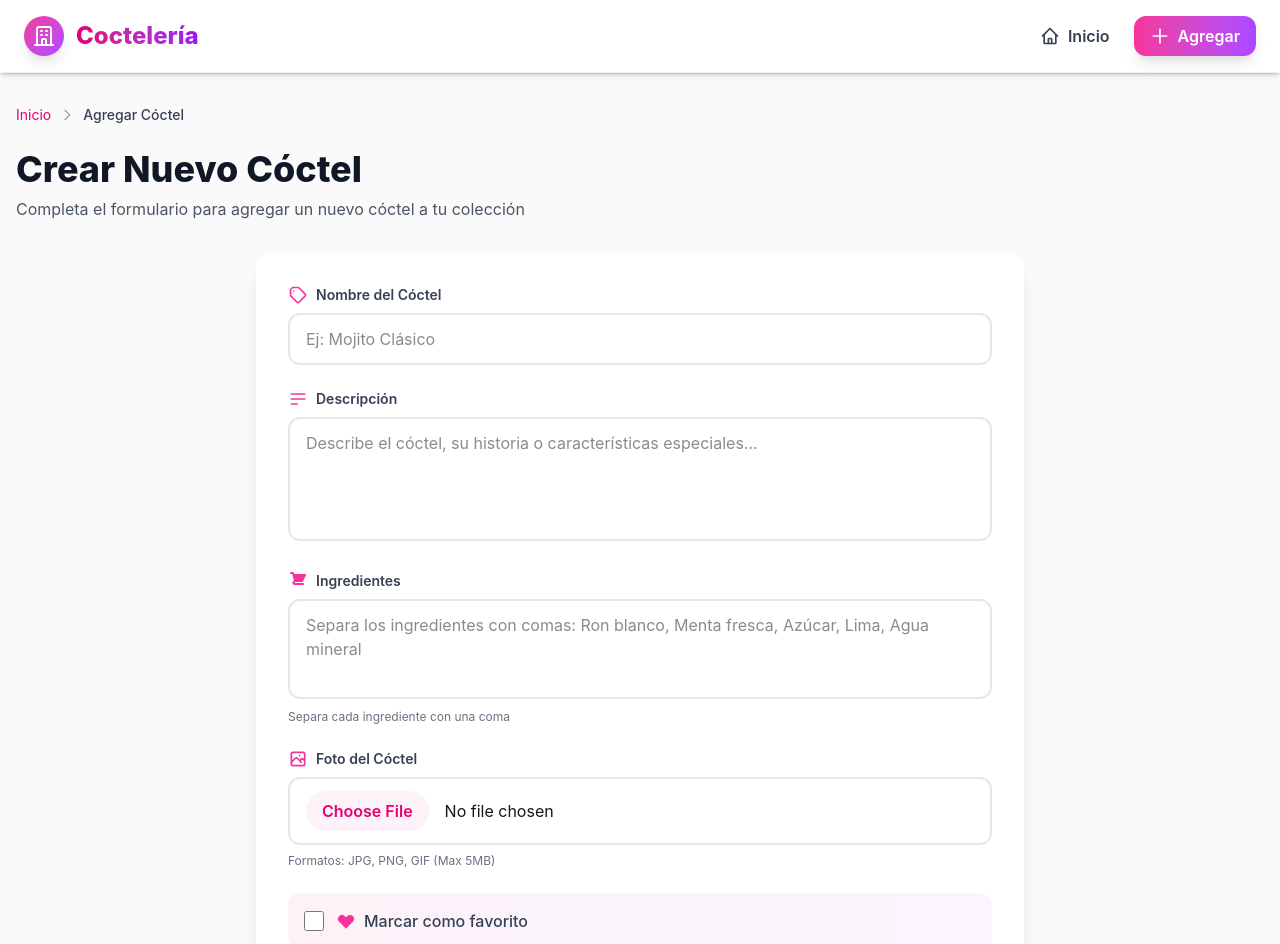
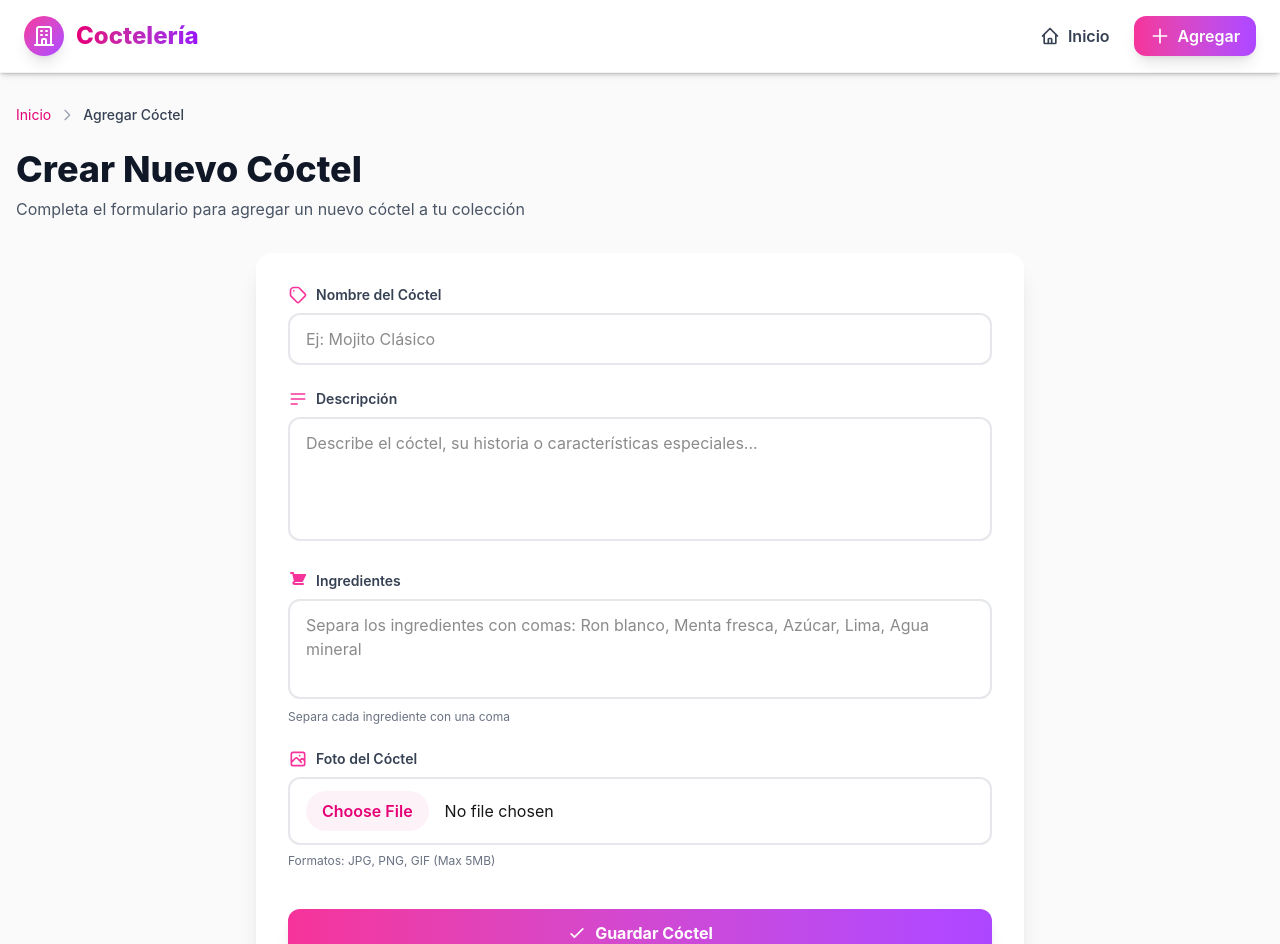
Before and after one commit to Andrespipe1/cocteleria, a Next.js app in the folder frontend/: page /agregar in a window 1280 px wide. Shown: the top 944 px of the page. Built offline with nearby package versions, Linux system fonts and the light colour scheme.

Commit message:
Ultimos arreglos realizados para mejoras en el manejo de favoritos.

```diff
--- a/frontend/src/app/agregar/page.js
+++ b/frontend/src/app/agregar/page.js
@@ -17,7 +17,6 @@ export default function AgregarPage() {
       data.append('nombre', form.nombre);
       data.append('descripcion', form.descripcion);
       data.append('ingredientes', form.ingredientes);
-      data.append('favorito', form.favorito);
       if (form.foto) data.append('foto', form.foto);
 
       const API_URL = process.env.NEXT_PUBLIC_API_URL;
--- a/frontend/src/app/editar/[id]/page.js
+++ b/frontend/src/app/editar/[id]/page.js
@@ -42,7 +42,6 @@ export default function EditarPage() {
       data.append('nombre', form.nombre);
       data.append('descripcion', form.descripcion);
       data.append('ingredientes', form.ingredientes);
-      data.append('favorito', form.favorito);
       if (form.foto) data.append('foto', form.foto);
 
       const API_URL = process.env.NEXT_PUBLIC_API_URL;
--- a/frontend/src/components/CoctelForm.js
+++ b/frontend/src/components/CoctelForm.js
@@ -5,7 +5,6 @@ export default function CoctelForm({ initialData = {}, onSubmit, loading }) {
     nombre: initialData.nombre || '',
     descripcion: initialData.descripcion || '',
     ingredientes: initialData.ingredientes || '',
-    favorito: initialData.favorito || false,
     foto: null,
   });
   const [preview, setPreview] = useState(initialData.foto_url || '');
@@ -123,24 +122,6 @@ export default function CoctelForm({ initialData = {}, onSubmit, loading }) {
         </div>
       </div>
 
-      {/* Favorito */}
-      <div className="flex items-center gap-3 p-4 bg-gradient-to-r from-pink-50 to-purple-50 rounded-xl">
-        <input
-          type="checkbox"
-          name="favorito"
-          checked={form.favorito}
-          onChange={handleChange}
-          id="favorito-check"
-          className="w-5 h-5 text-pink-600 border-2 border-gray-300 rounded focus:ring-2 focus:ring-pink-400 cursor-pointer"
-        />
-        <label htmlFor="favorito-check" className="flex items-center gap-2 text-gray-700 font-medium cursor-pointer">
-          <svg className="w-5 h-5 text-pink-500" fill="currentColor" viewBox="0 0 20 20">
-            <path fillRule="evenodd" d="M3.172 5.172a4 4 0 015.656 0L10 6.343l1.172-1.171a4 4 0 115.656 5.656L10 17.657l-6.828-6.829a4 4 0 010-5.656z" clipRule="evenodd" />
-          </svg>
-          Marcar como favorito
-        </label>
-      </div>
-
       {/* Botones */}
       <div className="flex gap-3 pt-4">
         <button
--- a/frontend/src/hooks/useFavorites.js
+++ b/frontend/src/hooks/useFavorites.js
@@ -14,7 +14,6 @@ function saveFavoritesToStorage(ids) {
   if (typeof window === 'undefined') return;
   try {
     localStorage.setItem('favoritos', JSON.stringify(ids));
-    // Disparar evento custom para sincronizar
     window.dispatchEvent(new Event('favoritesChanged'));
   } catch (err) {
     console.error('Error al guardar favoritos:', err);
@@ -34,7 +33,6 @@ export function useFavorites() {
 
     window.addEventListener('storage', handleStorageChange);
 
-    // Custom event para sincronizar en la misma pestaña
     const handleFavoritesChange = () => {
       setFavorites(getFavorites());
     };
```
